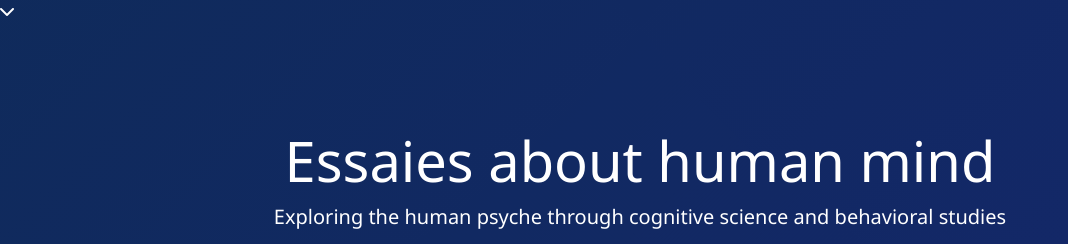
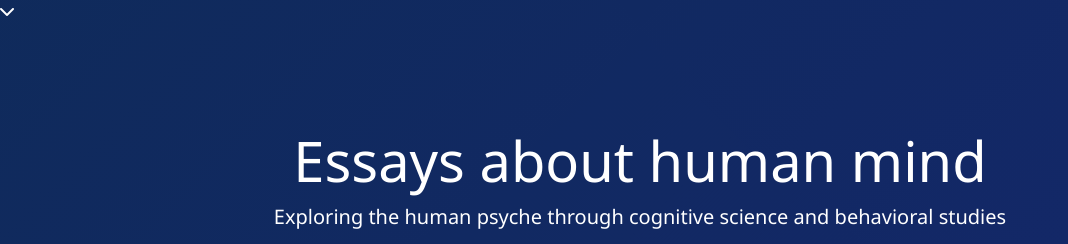
Before and after one commit to ionutt281/mindscape-explorer, a website: page src/public/mind.html in a window 1280 px wide. Shown: the part 793-1037 px from the top of the page, without its empty margins (0-1068 px from the left). Drawn offline with nearby package versions, Linux system fonts and the light colour scheme.

Commit message:
Update mind.html

```diff
--- a/src/public/mind.html
+++ b/src/public/mind.html
@@ -4,6 +4,12 @@
     <meta charset="UTF-8">
     <meta name="viewport" content="width=device-width, initial-scale=1.0">
     <title>Mindscape Explorer | Book Reader</title>
+
+<!-- SEO -->
+<title>Mind & Behavior | Human Psychology Insights | Mindscape Explorer</title>
+<meta name="description" content="Explore cognitive science and behavioral studies through essays on emotional intelligence, social behavior, and memory.">
+<link rel="canonical" href="https://yourdomain.com/mind.html">
+
     <link href="https://cdn.jsdelivr.net/npm/bootstrap@5.3.0-alpha1/dist/css/bootstrap.min.css" rel="stylesheet">
     <link rel="stylesheet" href="https://cdnjs.cloudflare.com/ajax/libs/font-awesome/6.0.0/css/all.min.css">
     <link rel="stylesheet" href="/css/css-index.css">
@@ -69,7 +75,7 @@
      <div class="container py-5">
         <div class="row text-center mb-5">
             <div class="col-lg-8 mx-auto">
-                <h1 class="display-4">Essaies about human mind</h1>
+                <h1 class="display-4">Essays about human mind</h1>
                 <p class="lead">Exploring the human psyche through cognitive science and behavioral studies</p>
             </div>
         </div>
```
